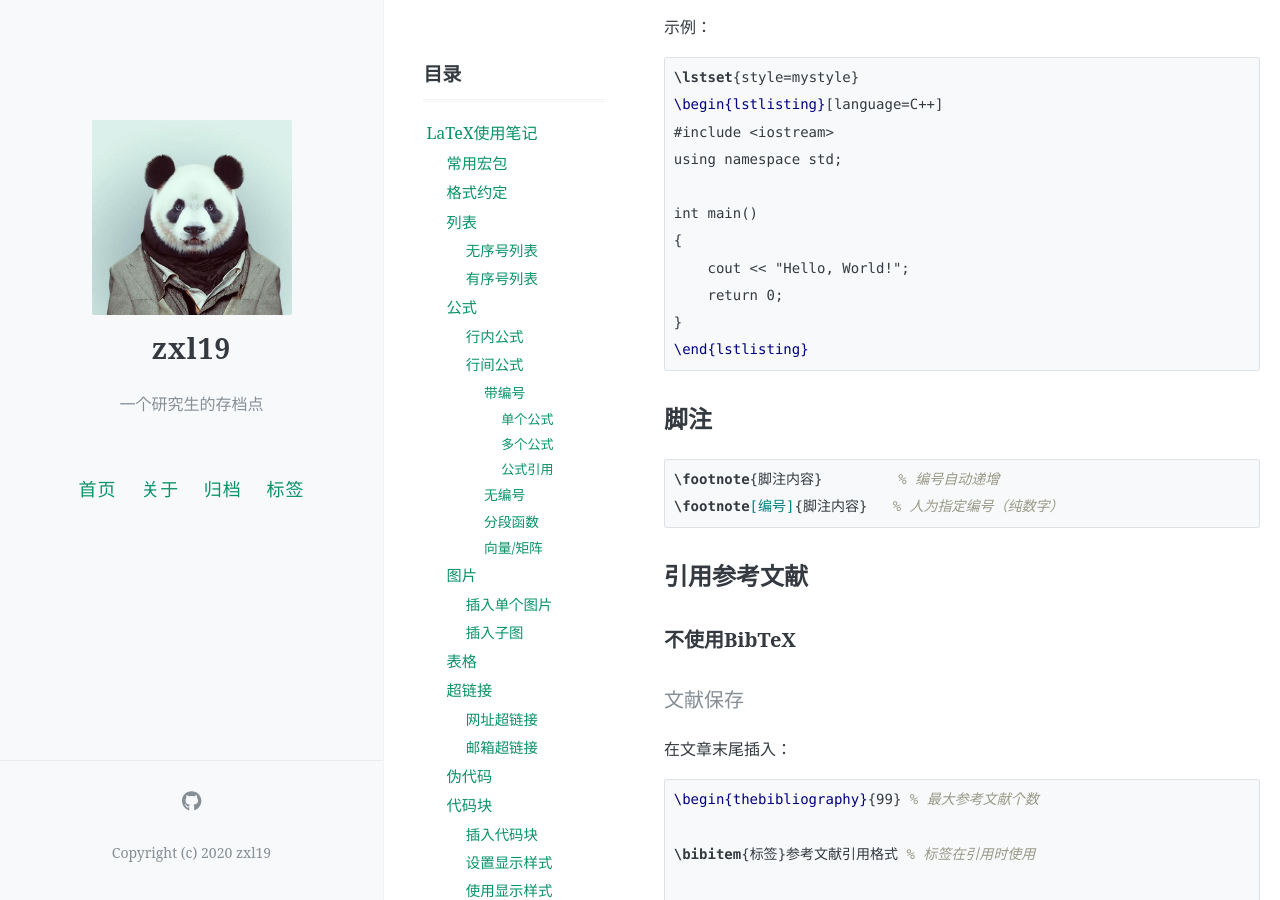
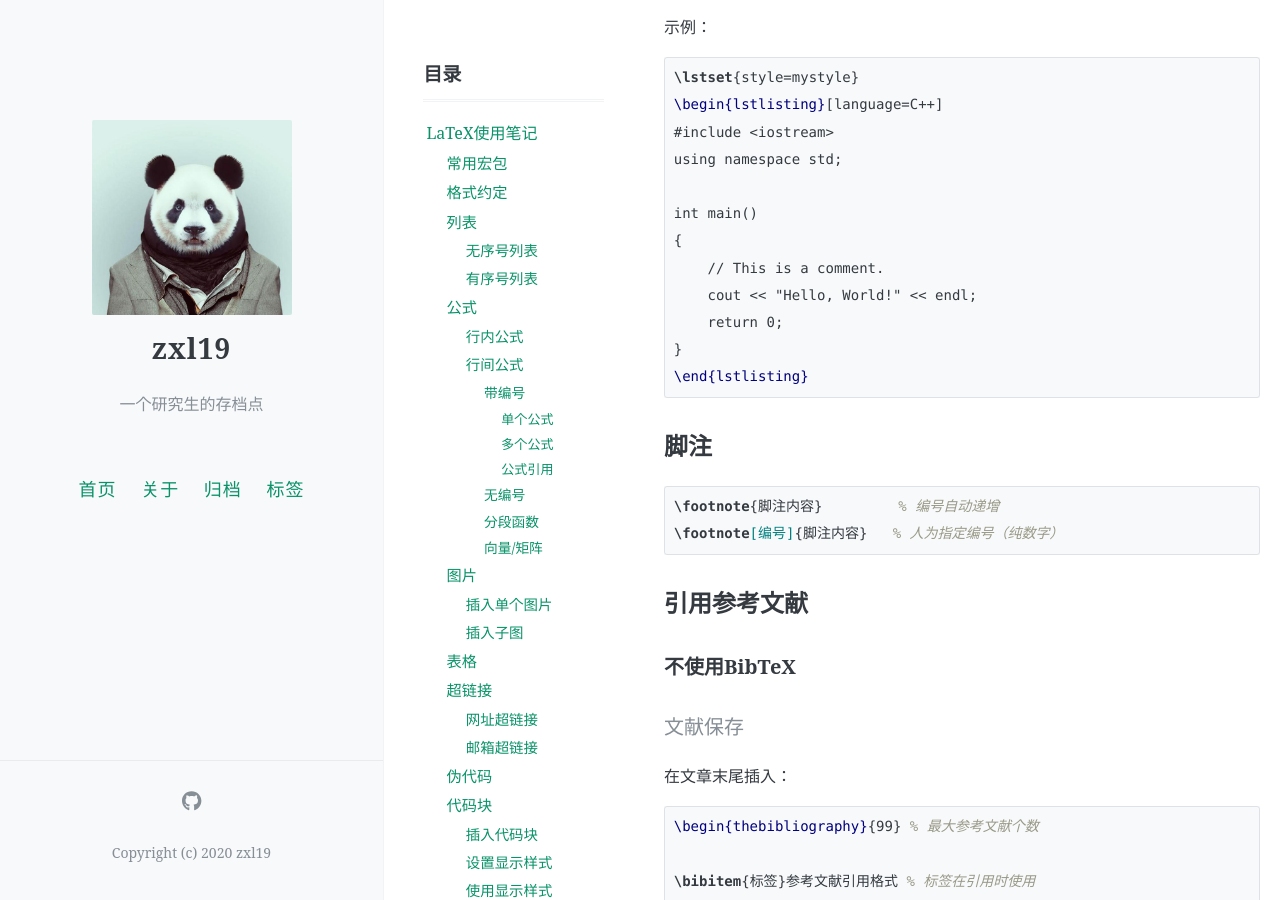
Before and after one commit to zxl19/zxl19.github.io, a Jekyll site: the page built from _posts/2021-03-29-latex-note.md, in a window 1280 px wide and 900 px high, scrolled down 8451 px. Built offline with Jekyll 4.4.1, drawn with Linux system fonts in a browser that asks for light colours; formulas are drawn with MathJax 3; comment, search, counter and statistics services are not loaded.

Commit message:
Update 2021-03-29-latex-note.md

```diff
--- a/_posts/2021-03-29-latex-note.md
+++ b/_posts/2021-03-29-latex-note.md
@@ -362,7 +362,8 @@ using namespace std;
 
 int main()
 {
-    cout << "Hello, World!";
+    // This is a comment.
+    cout << "Hello, World!" << endl;
     return 0;
 }
 \end{lstlisting}
```
